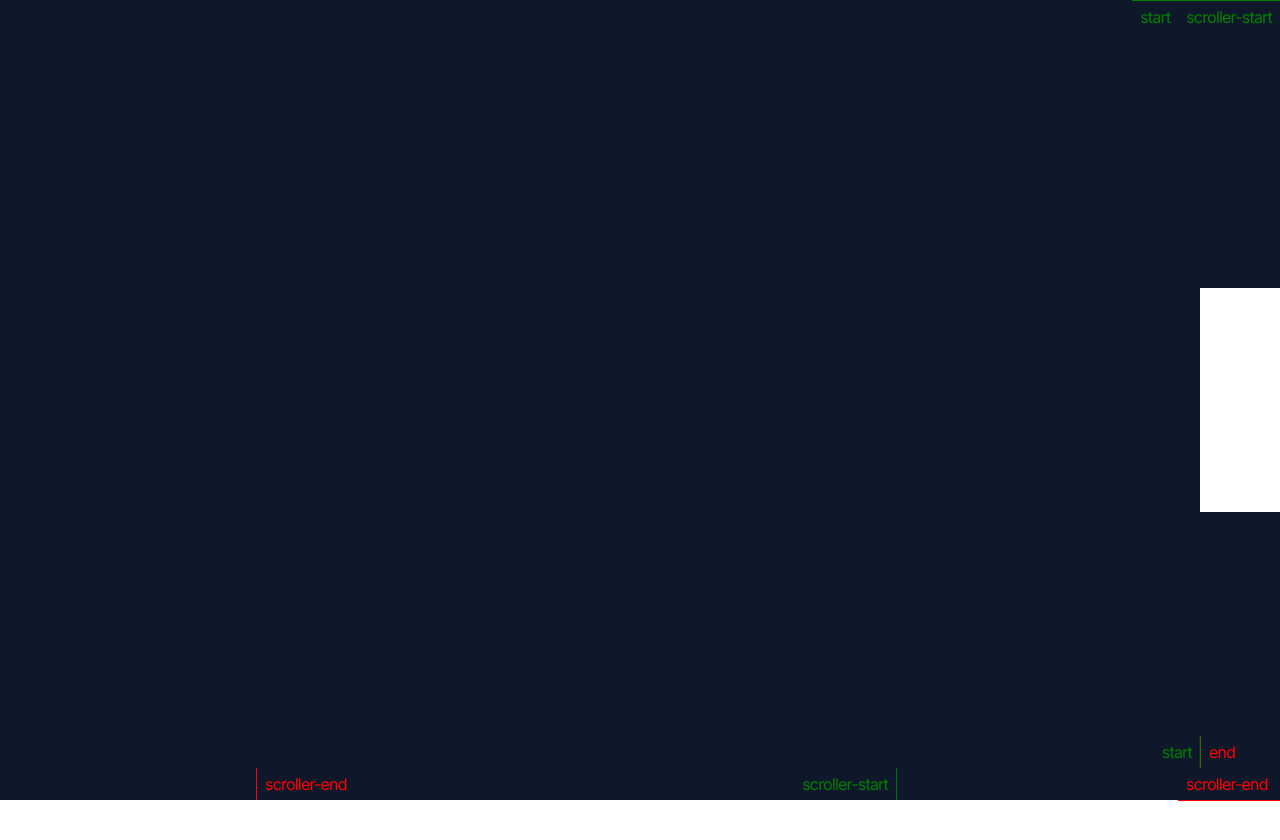
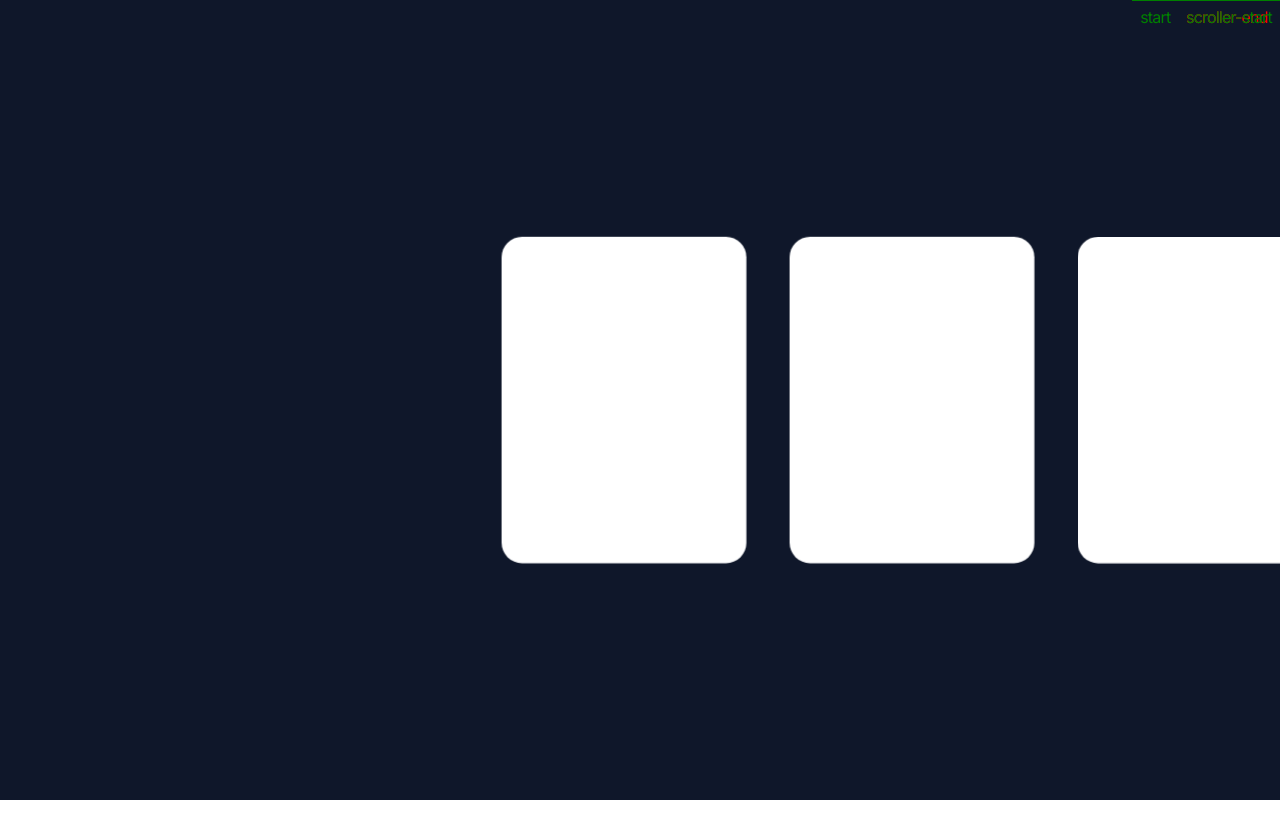
Before and after one commit to 99Rafick/podcast, a Vue app: page / in a window 1280 px wide. Shown: the top 840 px of the page. Built offline with nearby package versions, Linux system fonts and the light colour scheme.

Commit message:
horizontal scroll & set active in middle

```diff
--- a/index.html
+++ b/index.html
@@ -4,7 +4,7 @@
     <meta charset="UTF-8">
     <link rel="icon" href="/favicon.ico">
     <meta name="viewport" content="width=device-width, initial-scale=1.0">
-    <title>Vite App</title>
+    <title>Podcast</title>
   </head>
   <body>
     <div id="app"></div>
--- a/src/App.vue
+++ b/src/App.vue
@@ -1,66 +1,64 @@
 
 <template>
   <main class="w-screen relative object-cover h-screen">
-      <div id="content" class="w-[7000px] relative h-full bg-slate-900">
-          <!-- <PodcastCard></PodcastCard>
-          <PodcastCard></PodcastCard>
-          <PodcastCard></PodcastCard>
-          <PodcastCard></PodcastCard>
-          <PodcastCard id="box1" :active="true"></PodcastCard>
-          <PodcastCard></PodcastCard>
-          <PodcastCard></PodcastCard>
-          <PodcastCard></PodcastCard>
-          <PodcastCard></PodcastCard> -->
-
-          <div  class="box1 w-56 z-[3] absolute top-1/2 left-[1200px] -translate-y-1/2 h-56 bg-white"></div>
+      <div id="content" class="w-max pl-[calc(50%-10rem)] pr-[calc(50%-8rem)] flex items-center justify-center relative h-full bg-slate-900">
+          <PodcastCard v-for="(card, index) in cards"
+                    :key="index"
+                     ref="podcastCards"
+                    :active="card.active">
+          </PodcastCard>
       </div>
   </main>
 </template>
 
 <script setup>
-// import PodcastCard from '@/components/PodcastCard.vue'
+import { ref, reactive, onMounted } from 'vue';
+import PodcastCard from '@/components/PodcastCard.vue';
 import gsap from 'gsap';
-import ScrollTrigger from "gsap/ScrollTrigger";
-import { onMounted } from 'vue';
+import ScrollTrigger from 'gsap/ScrollTrigger';
 
+gsap.registerPlugin(ScrollTrigger);
 
-gsap.registerPlugin(ScrollTrigger)
+const cards = reactive([
+  { active: false },
+  { active: false },
+  { active: false },
+  { active: false },
+  { active: false },
+  { active: false },
+  { active: false },
+  { active: false },
+  { active: false },
+]);
 
 onMounted(() => {
-  const content = document.querySelector('#content')
+  const content = document.querySelector('#content');
+  const podcastCards = ref([]);
 
+  podcastCards.value = document.querySelectorAll('#content .card');
 
-  let scrollTween = gsap.to(content, {
+  gsap.to(content, {
     xPercent: -100,
     x: () => window.innerWidth,
-    ease: "none", // <-- IMPORTANT!
+    ease: 'none',
     scrollTrigger: {
-      pin: "main",
-      trigger: "main",
-      start: "left left",
-      end: () => `+=${content.offsetWidth} bottom`,
+      pin: 'main',
+      trigger: 'main',
+      start: 'left left',
+      end: () => `+=${content.offsetWidth} top`,
       scrub: 1,
       markers: true,
-    }
+      onUpdate: () => {
+        const midScreenX = window.innerWidth / 2;
+
+        podcastCards.value.forEach((card, index) => {
+          const cardRect = card.getBoundingClientRect();
+          const cardCenterX = cardRect.left + (cardRect.width / 2);
+
+          cards[index].active = Math.abs(midScreenX - cardCenterX) < cardRect.width / 2;
+        });
+      },
+    },
   });
-
-  const tl = gsap.timeline({
-    scrollTrigger: {
-        trigger: ".box1",
-        start: "left 70%",
-        end: "left 20%",
-        scrub: 1,
-        containerAnimation: scrollTween,
-        markers: true
-    },
 });
-
-tl.to(".box1", {
-    rotation: 360,
-    duration: 1
-});
-
-
-
-})
 </script>
--- a/src/components/PodcastCard.vue
+++ b/src/components/PodcastCard.vue
@@ -1,5 +1,5 @@
 <template>
-    <div :class="['h-96 w-72 flex-none cursor-pointer rounded-3xl overflow-hidden relative',
+    <div :class="['h-96 w-72 transition duration-300 ease-out card z-10 flex-none cursor-pointer rounded-3xl overflow-hidden relative',
         {'bg-white scale-[0.85]': !active, 'bg-purple-600': active}
     ]">
         <div class="h-16 w-full translate-y-full  transition duration-150 ease-in-out bg-white absolute bottom-0">
```
